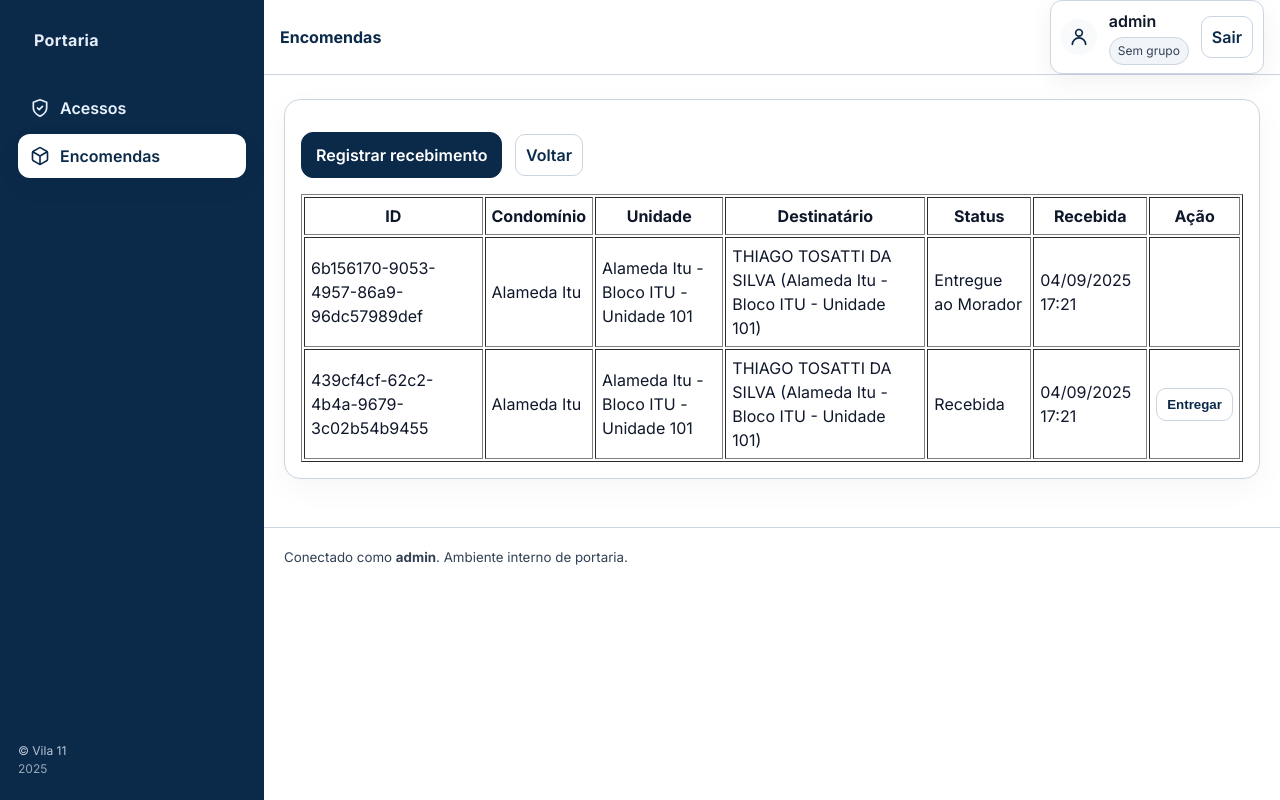
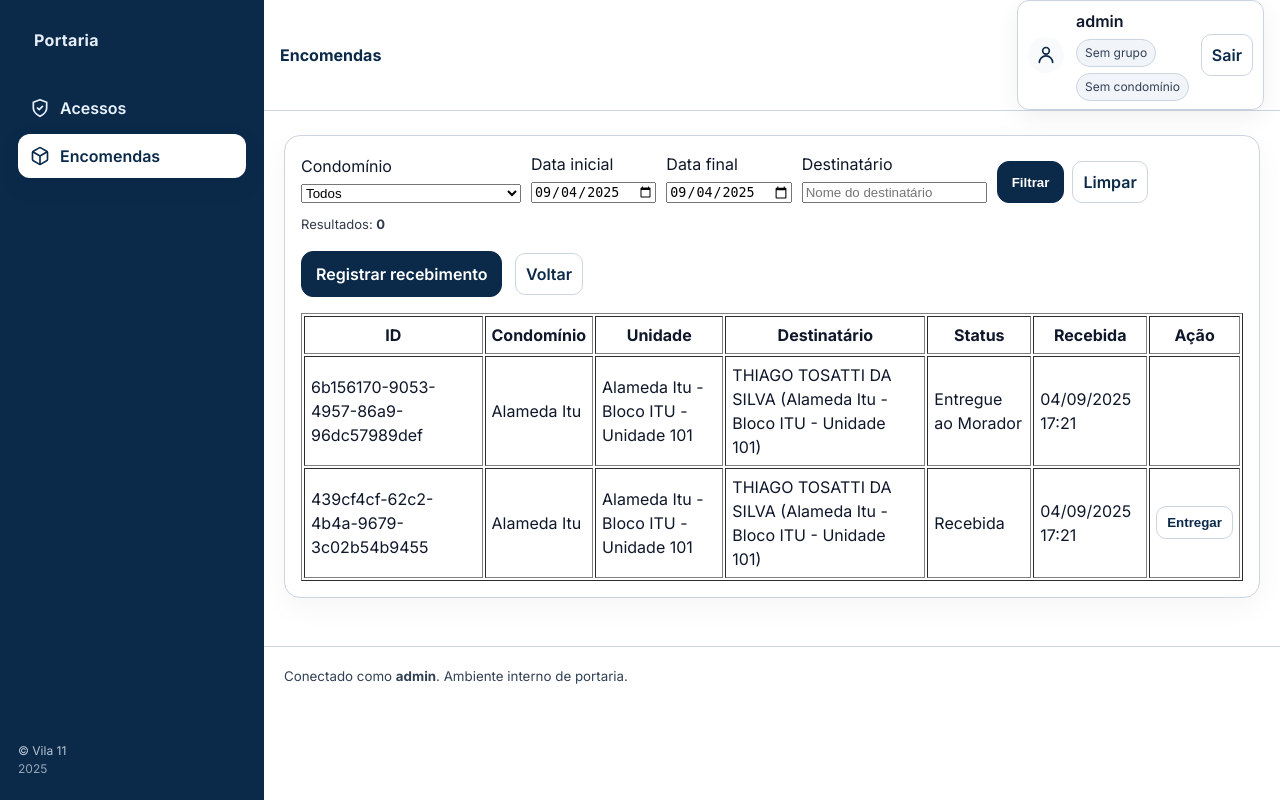
Before and after one commit to ThiagoVila11/portaria, a Django app: page /encomendas/ in a window 1280 px wide. Run offline with Django 5.2, Linux system fonts and the light colour scheme; a user stored in the database is signed in; data comes from the database, SQL or seed files in the repository; both versions use the stored data as it was after the commit.

Commit message:
filtro de encomendas

```diff
--- a/accounts/templates/portaria/encomenda_list.html
+++ b/accounts/templates/portaria/encomenda_list.html
@@ -5,6 +5,44 @@
 
 {% block content %}
   <div class="card" style="padding:16px">
+    <form method="get" style="display:grid; gap:10px; margin-bottom:12px">
+      <div style="display:flex; flex-wrap:wrap; gap:10px; align-items:end">
+        <label style="display:grid; gap:6px">
+          <span>Condomínio</span>
+          <select name="condominio" style="min-width:220px">
+            <option value="">Todos</option>
+            {% for c in condominios %}
+              <option value="{{ c.id }}" {% if q.condominio|default:'' == c.id|stringformat:"s" %}selected{% endif %}>
+                {{ c.nome }}
+              </option>
+            {% endfor %}
+          </select>
+        </label>
+
+        <label style="display:grid; gap:6px">
+          <span>Data inicial</span>
+          <input type="date" name="dt_ini" value="{{ q.dt_ini|default:'' }}">
+        </label>
+
+        <label style="display:grid; gap:6px">
+          <span>Data final</span>
+          <input type="date" name="dt_fim" value="{{ q.dt_fim|default:'' }}">
+        </label>
+
+        <label style="display:grid; gap:6px">
+          <span>Destinatário</span>
+          <input type="text" name="destinatario" value="{{ q.destinatario|default:'' }}" placeholder="Nome do destinatário">
+        </label>
+
+        <div style="display:flex; gap:8px">
+          <button class="btn" type="submit">Filtrar</button>
+          <a class="btn-outline" href="{% url 'encomenda_list' %}">Limpar</a>
+        </div>
+      </div>
+    </form>
+
+    <p class="muted" style="margin: 6px 0 12px">Resultados: <strong>{{ total|default:encomendas|length }}</strong></p>
+
     <p>
       <a class="btn" href="{% url 'encomenda_create' %}">Registrar recebimento</a>
       <a class="btn-outline" style="margin-left:8px" href="{% url 'dashboard' %}">Voltar</a>
@@ -32,7 +70,7 @@
         </td>
       </tr>
       {% empty %}
-      <tr><td colspan="7">Nenhuma encomenda registrada.</td></tr>
+      <tr><td colspan="7">Nenhuma encomenda encontrada para o filtro aplicado.</td></tr>
       {% endfor %}
     </table>
   </div>
--- a/condominio_portaria/settings.py
+++ b/condominio_portaria/settings.py
@@ -67,10 +67,13 @@ INSTALLED_APPS = [
     'django.contrib.sessions',
     'django.contrib.messages',
     'django.contrib.staticfiles',
+
     # apps do projeto
-    'accounts',
+    #'accounts',  # <-- descomente se não usar apps.py
+    "accounts.apps.AccountsConfig",
     'condominio',
     'portaria',
+
 ]
 
 MIDDLEWARE = [
--- a/portaria/views.py
+++ b/portaria/views.py
@@ -6,6 +6,7 @@ from .models import Encomenda, EventoAcesso, StatusEncomenda, TipoPessoa, Metodo
 from condominio.models import Condominio, Unidade, Morador
 from portaria.models import EventoAcesso, Encomenda
 from condominio.models import Condominio, Unidade
+from django.utils.dateparse import parse_date
 
 
 @login_required
@@ -23,15 +24,77 @@ def dashboard(request):
 #    encomendas = Encomenda.objects.select_related('destinatario', 'unidade', 'condominio').order_by('-data_recebimento')
 #    return render(request, 'portaria/encomenda_list.html', {'encomendas': encomendas})
 
+# portaria/views.py
+from django.contrib.auth.decorators import login_required
+from django.shortcuts import render
+from django.utils.dateparse import parse_date
+from django.db import models  # <- para detectar FK
+from portaria.permissions import allowed_condominios_for
+from .models import Encomenda
+
 @login_required
 def encomenda_list(request):
-    conds = allowed_condominios_for(request.user)
-    encomendas = (Encomenda.objects
-                  .select_related("condominio", "unidade")
-                  .filter(condominio__in=conds)
-                  .order_by("-data_recebimento"))
-    return render(request, "portaria/encomenda_list.html", {"encomendas": encomendas})
+    allowed = allowed_condominios_for(request.user)
+    is_admin_like = request.user.is_superuser or request.user.groups.filter(name="Administrador").exists()
 
+    qs = (Encomenda.objects
+          .select_related("condominio", "unidade", "destinatario")
+          .filter(condominio__in=allowed))
+
+    # --- valores vindos do GET (se houver) ---
+    condominio_id = request.GET.get("condominio")       # None se não veio no GET
+    dt_ini        = request.GET.get("dt_ini")
+    dt_fim        = request.GET.get("dt_fim")
+    destinatario_q = request.GET.get("destinatario")
+
+    # Detecta "primeira carga": nenhum dos filtros veio no GET
+    initial_load = not any(k in request.GET for k in ["condominio", "dt_ini", "dt_fim", "destinatario"])
+
+    # Defaults de primeira carga
+    if initial_load:
+        today = timezone.localdate().isoformat()  # 'YYYY-MM-DD'
+        dt_ini = today
+        dt_fim = today
+        if not is_admin_like:
+            first_allowed_id = allowed.order_by("nome").values_list("id", flat=True).first()
+            condominio_id = str(first_allowed_id) if first_allowed_id else ""
+
+    # --- aplica filtros ---
+    if condominio_id:
+        qs = qs.filter(condominio_id=condominio_id)
+
+    if dt_ini:
+        d0 = parse_date(dt_ini)
+        if d0:
+            qs = qs.filter(data_recebimento__date__gte=d0)
+
+    if dt_fim:
+        d1 = parse_date(dt_fim)
+        if d1:
+            qs = qs.filter(data_recebimento__date__lte=d1)
+
+    if destinatario_q:
+        # Se 'destinatario' for FK (ex.: Morador), filtra pelo campo de nome do relacionado
+        field = Encomenda._meta.get_field("destinatario")
+        if isinstance(field, models.ForeignKey):
+            qs = qs.filter(destinatario__nome__icontains=destinatario_q)
+        else:
+            qs = qs.filter(destinatario__icontains=destinatario_q)
+
+    qs = qs.order_by("-data_recebimento")
+
+    ctx = {
+        "encomendas": qs,
+        "condominios": allowed,
+        "q": {
+            "condominio": condominio_id or "",
+            "dt_ini": dt_ini or "",
+            "dt_fim": dt_fim or "",
+            "destinatario": destinatario_q or "",
+        },
+        "total": qs.count(),
+    }
+    return render(request, "portaria/encomenda_list.html", ctx)
 
 
 @login_required
--- a/templates/base.html
+++ b/templates/base.html
@@ -172,12 +172,41 @@
             <div>
               <div class="uname">{{ request.user.get_full_name|default:request.user.username }}</div>
               <div class="muted">{{ request.user.email }}</div>
-              <div class="utags">
-                {% for g in request.user.groups.all %}<span class="tag">{{ g.name }}</span>{% empty %}<span class="tag">Sem grupo</span>{% endfor %}
+
+              <!-- Grupos -->
+              <div class="utags" style="margin-top:6px">
+                {% for g in request.user.groups.all %}
+                  <span class="tag">{{ g.name }}</span>
+                {% empty %}
+                  <span class="tag">Sem grupo</span>
+                {% endfor %}
               </div>
+
+              <!-- Condomínios com acesso -->
+              {% if request.session.is_admin_like %}
+                <div class="muted" style="margin-top:8px">Acesso: <strong>Todos os condomínios</strong></div>
+              {% else %}
+                <div class="utags" style="margin-top:6px">
+                  {% if request.session.allowed_condominios %}
+                    {% for c in request.session.allowed_condominios %}
+                      <span class="tag">{{ c.nome }}</span>
+                    {% endfor %}
+                  {% else %}
+                    {% with condos=request.user.condominios_permitidos.all %}
+                      {% if condos %}
+                        {% for c in condos %}
+                          <span class="tag">{{ c.nome }}</span>
+                        {% endfor %}
+                      {% else %}
+                        <span class="tag">Sem condomínio</span>
+                      {% endif %}
+                    {% endwith %}
+                  {% endif %}
+                </div>
+              {% endif %}
             </div>
+
             <a class="btn-outline" href="{% url 'logout' %}">Sair</a>
-
 
           </div>
           {% else %}
```
Also changed, not shown: accounts/apps.py (+6 -7 lines), accounts/signals.py (+32 -0 lines), db.sqlite3.
